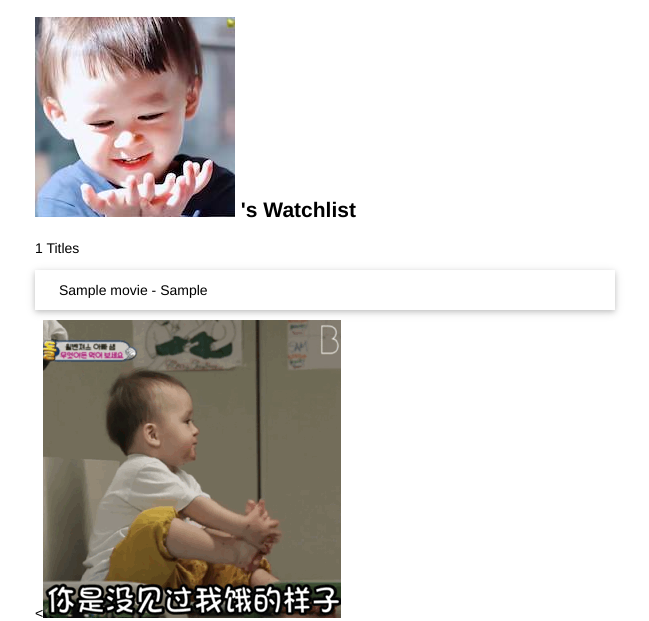
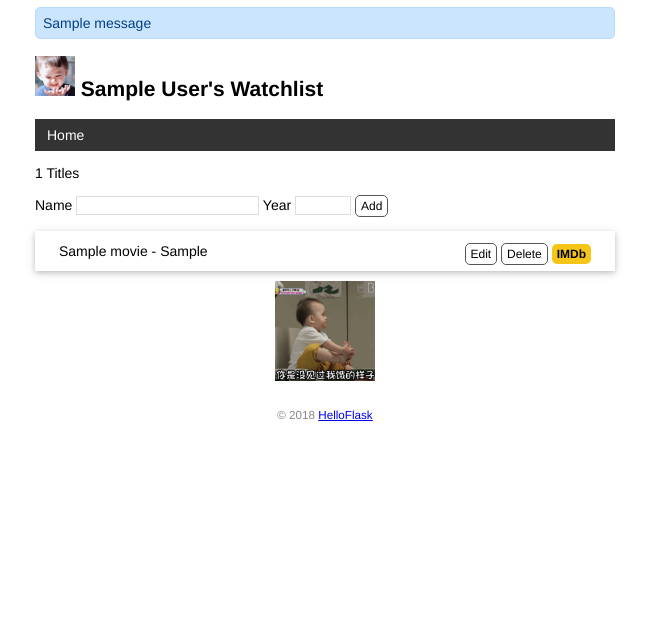
Before and after one commit to xiaoliying666/watchlist, a Flask app: page / in a window 1280 px wide. Shown: the top 621 px of the page, without its empty margins (315-964 px from the left). Run offline with Flask 2, Linux system fonts and the light colour scheme; tables that the repository leaves empty hold one stand-in row (values such as "Sample post"); one stand-in notice (Sample message) is shown.

Commit message:
Create, edit and delete item by form

```diff
--- a/app.py
+++ b/app.py
@@ -7,6 +7,8 @@
 
 from flask import Flask, escape, url_for, render_template
 from flask_sqlalchemy import SQLAlchemy  # 导入扩展类
+from flask import request, redirect
+from flask import flash
 
 WIN = sys.platform.startswith('win')
 if WIN:  # 如果是 Windows 系统，使用三个斜线
@@ -17,8 +19,18 @@
 app = Flask(__name__)
 app.config['SQLALCHEMY_DATABASE_URI'] = prefix + os.path.join(app.root_path, 'data.db')
 app.config['SQLALCHEMY_TRACK_MODIFICATIONS'] = False  # 关闭对模型修改的监控
+app.config['SECRET_KEY'] = 'dev'  # 等同于 app.secret_key = 'dev'
 # 在扩展类实例化前加载配置
 db = SQLAlchemy(app)  # 初始化扩展，传入程序实例 app
+
+class User(db.Model):  # 表名将会是 user（自动生成，小写处理）
+    id = db.Column(db.Integer, primary_key=True)  # 主键
+    name = db.Column(db.String(20))  # 名字
+
+class Movie(db.Model):  # 表名将会是 movie
+    id = db.Column(db.Integer, primary_key=True)  # 主键
+    title = db.Column(db.String(60))  # 电影标题
+    year = db.Column(db.String(4))  # 电影年份
 
 # 自定义命令来自动执行创建数据库表操作
 @app.cli.command()  # 注册为命令
@@ -58,20 +70,64 @@
     db.session.commit()
     click.echo('Done.')
 
-class User(db.Model):  # 表名将会是 user（自动生成，小写处理）
-    id = db.Column(db.Integer, primary_key=True)  # 主键
-    name = db.Column(db.String(20))  # 名字
+@app.context_processor
+def inject_user():
+    user = User.query.first()
+    return dict(user=user)
 
-class Movie(db.Model):  # 表名将会是 movie
-    id = db.Column(db.Integer, primary_key=True)  # 主键
-    title = db.Column(db.String(60))  # 电影标题
-    year = db.Column(db.String(4))  # 电影年份
 
-@app.route('/')
+@app.errorhandler(404)
+def page_not_found(e):
+    return render_template('404.html'), 404
+
+
+@app.route('/', methods=['GET', 'POST']) # 默认只接受 GET 请求，此写法表示同时接受 GET 和 POST 请求。
 def index():
-    user = User.query.first # 读取用户记录
-    movies = Movie.query.all() #读取所有电影记录
-    return render_template('index.html', user=user, movies=movies)
+    if request.method == 'POST':  # 判断是否是 POST 请求
+        # 获取表单数据
+        title = request.form.get('title')  # 传入表单对应输入字段的 name 值
+        year = request.form.get('year')
+        # 验证数据
+        if not title or not year or len(year) > 4 or len(title) > 60:
+            flash('Invalid input.')  # 显示错误提示
+            return redirect(url_for('index'))  # 重定向回主页
+        # 保存表单数据到数据库
+        movie = Movie(title=title, year=year)  # 创建记录
+        db.session.add(movie)  # 添加到数据库会话
+        db.session.commit()  # 提交数据库会话
+        flash('Item created.')  # 显示成功创建的提示
+        return redirect(url_for('index'))  # 重定向回主页
+    movies = Movie.query.all()
+    return render_template('index.html', movies=movies)
+
+@app.route('/movie/edit/<int:movie_id>', methods=['GET', 'POST'])
+def edit(movie_id):
+    movie = Movie.query.get_or_404(movie_id)
+
+    if request.method == 'POST':  # 处理编辑表单的提交请求
+        title = request.form['title']
+        year = request.form['year']
+
+        if not title or not year or len(year) != 4 or len(title) > 60:
+            flash('Invalid input.')
+            return redirect(url_for('edit', movie_id=movie_id))  # 重定向回对应的编辑页面
+
+        movie.title = title  # 更新标题
+        movie.year = year  # 更新年份
+        db.session.commit()  # 提交数据库会话
+        flash('Item updated.')
+        return redirect(url_for('index'))  # 重定向回主页
+
+    return render_template('edit.html', movie=movie)  # 传入被编辑的电影记录
+
+
+@app.route('/movie/delete/<int:movie_id>', methods=['POST'])  # 限定只接受 POST 请求
+def delete(movie_id):
+    movie = Movie.query.get_or_404(movie_id)  # 获取电影记录
+    db.session.delete(movie)  # 删除对应的记录
+    db.session.commit()  # 提交数据库会话
+    flash('Item deleted.')
+    return redirect(url_for('index'))  # 重定向回主页
 
 
 @app.route('/user/<name>')
@@ -90,36 +146,3 @@
     # 下面这个调用传入了多余的关键字参数，它们会被作为查询字符串附加到 URL 后面。
     print(url_for('test_url_for', num=2))  # 输出：/test?num=2
     return 'Test page'
-
-
-
-
-
-@app.cli.command()
-def forge():
-    """Generate fake data."""
-    db.create_all()
-
-    # 全局的两个变量移动到这个函数内
-    name = 'Ben'
-    movies = [
-        {'title': 'My Neighbor Totoro', 'year': '1988'},
-        {'title': 'Dead Poets Society', 'year': '1989'},
-        {'title': 'A Perfect World', 'year': '1993'},
-        {'title': 'Leon', 'year': '1994'},
-        {'title': 'Mahjong', 'year': '1996'},
-        {'title': 'Swallowtail Butterfly', 'year': '1996'},
-        {'title': 'King of Comedy', 'year': '1999'},
-        {'title': 'Devils on the Doorstep', 'year': '1999'},
-        {'title': 'WALL-E', 'year': '2008'},
-        {'title': 'The Pork of Music', 'year': '2012'},
-    ]
-
-    user = User(name=name)
-    db.session.add(user)
-    for m in movies:
-        movie = Movie(title=m['title'], year=m['year'])
-        db.session.add(movie)
-
-    db.session.commit()
-    click.echo('Done.')
--- a/static/style.css
+++ b/static/style.css
@@ -40,9 +40,92 @@
     background-color: #f8f9fa;
 }
 
-/* 龙猫图片 */
-.totoro {
+nav ul {
+    list-style-type: none;
+    margin: 0;
+    padding: 0;
+    overflow: hidden;
+    background-color: #333;
+}
+
+nav li {
+    float: left;
+}
+
+nav li a {
+    display: block;
+    color: white;
+    text-align: center;
+    padding: 8px 12px;
+    text-decoration: none;
+}
+
+nav li a:hover {
+    background-color: #111;
+}
+.float-right {
+    float: right;
+}
+
+.imdb {
+    font-size: 12px;
+    font-weight: bold;
+    color: black;
+    text-decoration: none;
+    background: #F5C518;
+    border-radius: 5px;
+    padding: 3px 5px;
+}
+
+/* 饿动图 */
+.hungry {
     display: block;
     margin: 0 auto;
     height: 100px;
 }
+
+/* 覆盖某些浏览器对 input 元素定义的字体 */
+input[type=submit] {
+    font-family: inherit;
+}
+
+input[type=text] {
+    border: 1px solid #ddd;
+}
+
+input[name=year] {
+    width: 50px;
+}
+
+.btn {
+    font-size: 12px;
+    padding: 3px 5px;
+    text-decoration: none;
+    cursor: pointer;
+    background-color: white;
+    color: black;
+    border: 1px solid #555555;
+    border-radius: 5px;
+}
+
+.btn:hover {
+    text-decoration: none;
+    background-color: black;
+    color: white;
+    border: 1px solid black;
+}
+
+.alert {
+    position: relative;
+    padding: 7px;
+    margin: 7px 0;
+    border: 1px solid transparent;
+    color: #004085;
+    background-color: #cce5ff;
+    border-color: #b8daff;
+    border-radius: 5px;
+}
+
+.inline-form {
+    display: inline;
+}
--- /dev/null
+++ b/templates/base.html
@@ -0,0 +1,31 @@
+<!DOCTYPE html>
+<html lang="en">
+<head>
+    {% block head %}
+    <meta charset="utf-8">
+    <meta name="viewport" content="width=device-width, initial-scale=1.0">
+    <title>{{ user.name }}'s Watchlist</title>
+    <link rel="icon" href="{{ url_for('static', filename='images/eye.png') }}">
+    <link rel="stylesheet" href="{{ url_for('static', filename='style.css') }}" type="text/css">
+    {% endblock %}
+</head>
+<body>
+      <!-- 插入到页面标题上方 -->
+    {% for message in get_flashed_messages() %}
+        <div class="alert">{{ message }}</div>
+    {% endfor %}
+    <h2>
+        <img alt="Avatar" class="avatar" src="{{ url_for('static', filename='images/xixi.png') }}">
+        {{ user.name }}'s Watchlist
+    </h2>
+    <nav>
+        <ul>
+            <li><a href="{{ url_for('index') }}">Home</a></li>
+        </ul>
+    </nav>
+    {% block content %}{% endblock %}
+    <footer>
+        <small>&copy; 2018 <a href="http://helloflask.com/tutorial">HelloFlask</a></small>
+    </footer>
+</body>
+</html>
--- a/templates/index.html
+++ b/templates/index.html
@@ -1,26 +1,26 @@
 <!DOCTYPE html>
-<html lang="en">
-<head>
-    <meta charset="utf-8">
-    <title>{{ user.name }}'s Watchlist</title>
-    <link rel="icon" href="{{ url_for('static', filename='images/eye.png') }}">
-    <link rel="stylesheet" href="{{ url_for('static', filename='style.css')}}" type="text/css">
-</head>
-<body>
-    <h2>
-      <img alt="Dudu" calss="avator" src="{{ url_for('static', filename='images/xixi.png')}}">
-      {{ user.name }}'s Watchlist
-    </h2>
-    {# 使用 length 过滤器获取 movies 变量的长度 #}
-    <p>{{ movies|length }} Titles</p>
-    <ul class="movie-list">
-        {% for movie in movies %}  {# 迭代 movies 变量 #}
-        <li>{{ movie.title }} - {{ movie.year }}</li>  {# 等同于 movie['title'] #}
-        {% endfor %}  {# 使用 endfor 标签结束 for 语句 #}
-    </ul>
-    <<img src="{{ url_for('static', filename='images/hungry.gif')}}" alt="">
-    <footer>
-        <small>&copy; 2018 <a href="http://helloflask.com/tutorial">HelloFlask</a></small>
-    </footer>
-</body>
-</html>
+
+{% extends 'base.html' %}
+
+{% block content %}
+<p>{{ movies|length}} Titles</p>
+<form method="post">
+    Name <input type="text" name="title" autocomplete="off" required>
+    Year <input type="text" name="year" autocomplete="off" required>
+    <input class="btn" type="submit" name="submit" value="Add">
+</form>
+<ul class="movie-list">
+  {% for movie in movies %}
+  <li>{{ movie.title }} - {{ movie.year }}
+    <span class="float-right">
+      <a class="btn" href="{{ url_for('edit', movie_id=movie.id) }}">Edit</a>
+      <form class="inline-form" method="post" action="{{ url_for('delete', movie_id=movie.id) }}">
+        <input class="btn" type="submit" name="delete" value="Delete" onclick="return confirm('Are you sure?')">
+      </form>
+      <a class="imdb" href="https://www.imdb.com/find?q={{ movie.title }}" target="_blank" title="Find this movie on IMDb">IMDb</a>
+    </span>
+  </li>
+  {% endfor %}
+</ul>
+<img alt="Hungry" class="hungry" src="{{ url_for('static', filename='images/hungry.gif') }}" title="hungry~">
+{% endblock %}
```
Also changed, not shown: templates/404.html (added, +38 -0 lines), templates/edit.html (added, +10 -0 lines).
